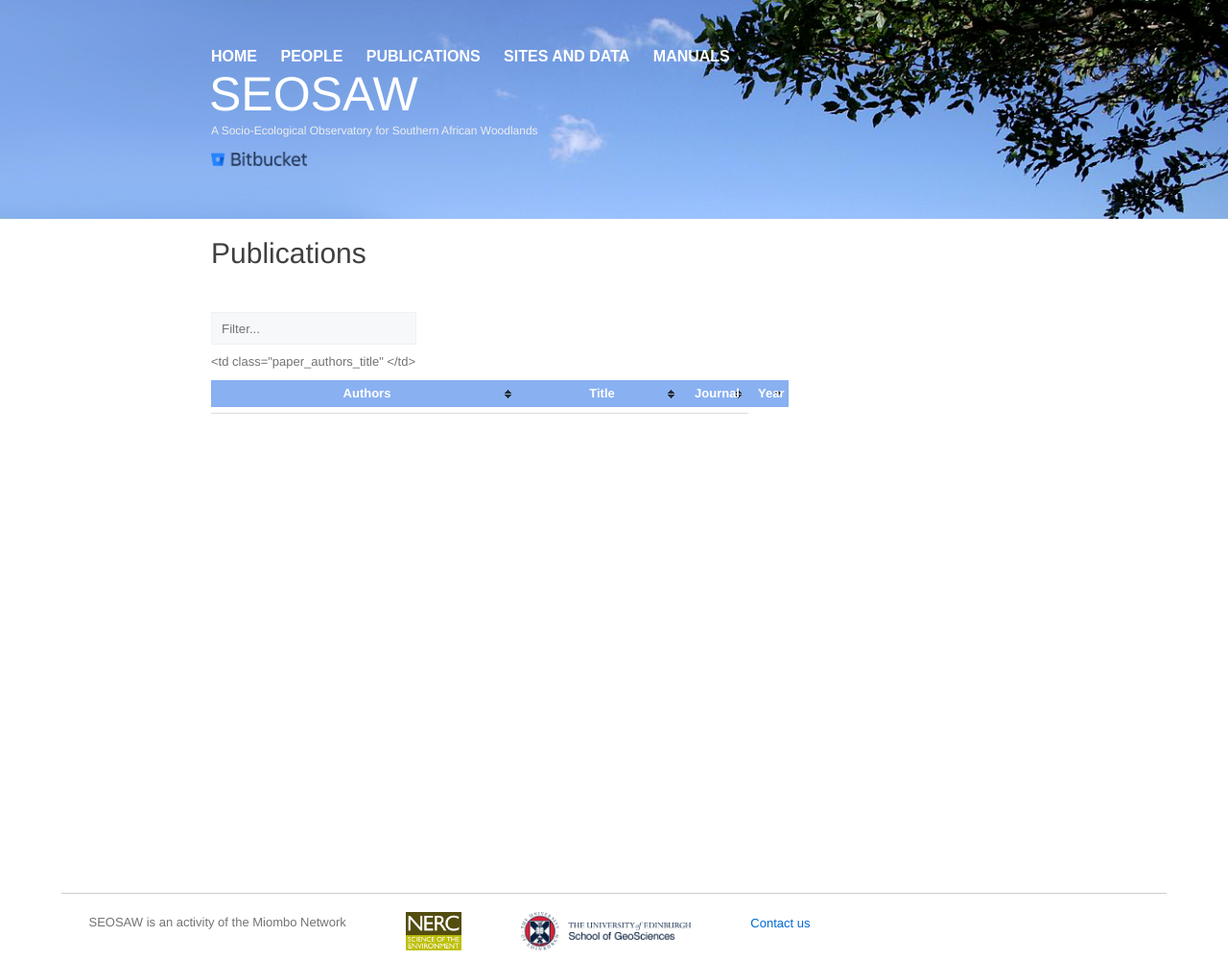
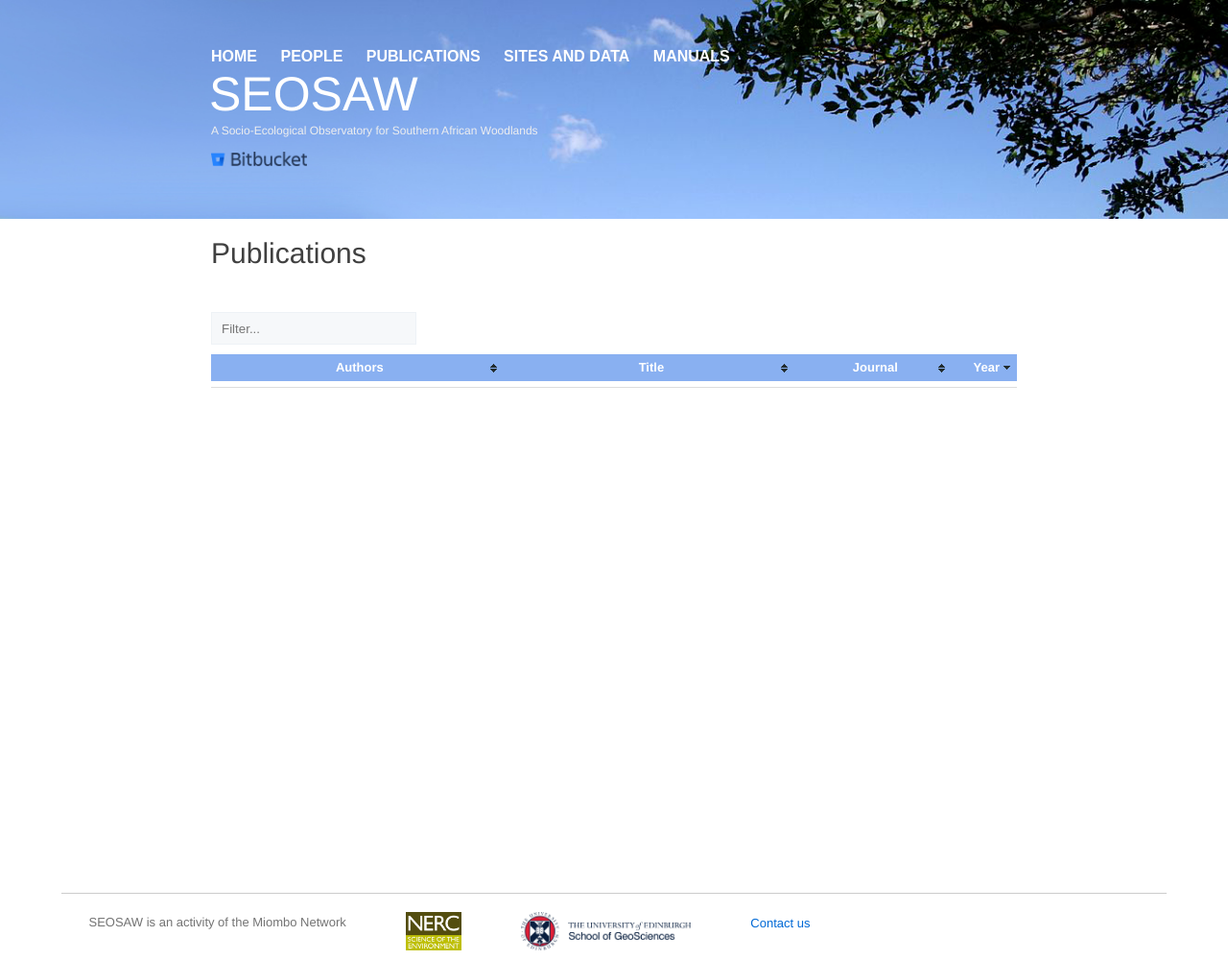
Before and after one commit to seosaw/seosaw.github.io, a Jekyll site: the page built from publications.md, in a window 1280 px wide. Shown: the whole page at 96% size. Built offline with Jekyll 4.4.1, drawn with Linux system fonts in a browser that asks for light colours; nearby versions of some CDN libraries.

Commit message:
Fixed table

```diff
--- a/publications.md
+++ b/publications.md
@@ -29,7 +29,7 @@
 	 <tbody id='tableBody'>
 	 <tr>
 		 <td class="paper_authors_title">  </td>
-		 <td class="paper_authors_title"  </td>
+		 <td class="paper_authors_title">  </td>
 		 <td class="paper_journal">  </td>
 		 <td class="paper_year"> </td>
 	 </tr>
```
